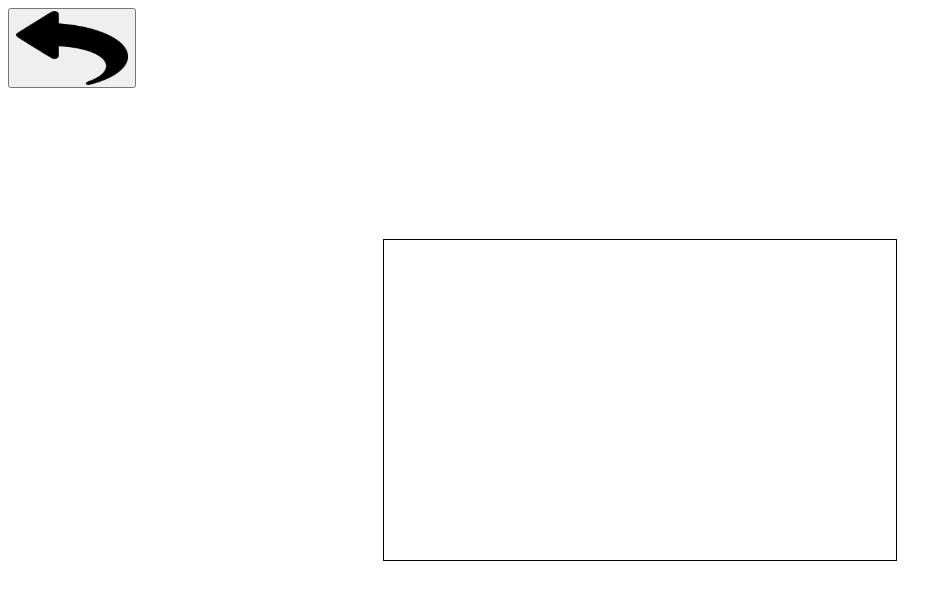
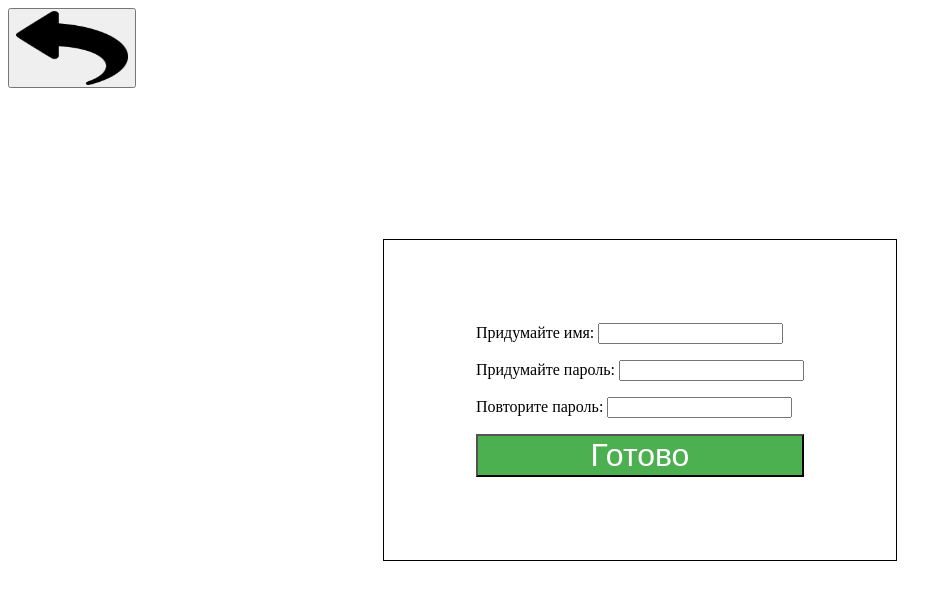
Before and after one commit to SSKmath/int, a PHP site: page /registration/index.html in a window 1280 px wide. Shown: the top 600 px of the page, without its empty margins (0-952 px from the left). Run offline with PHP 8.4, Linux system fonts and the light colour scheme.

Commit message:
проверка

```diff
--- a/index.html
+++ b/index.html
@@ -9,7 +9,7 @@
 <body>
     <div class="first">
         <button class="button1" onclick="document.location='entrance/index.html'">Войти</button>
-        <button class="button2" onclick="document.location='registration/index.html'">Разегистрироваться</button>
+        <button class="button2" onclick="document.location='registration/index.html'">Зарегистрироваться</button>
     </div>
 </body>
 
--- a/registration/index.html
+++ b/registration/index.html
@@ -11,7 +11,18 @@
         <img src="img.jpg" alt="img">
     </button>
     <div class="entrance">
-
+        <form action="/registration/registration.php" method="post">
+            <label for="username">Придумайте имя:</label>
+            <input type="text" class="username" name="username" maxlength="20">
+            <br>
+            <label for="password">Придумайте пароль:</label>
+            <input type="password" class="password" name="password" maxlength="20">
+            <br>
+            <label for="repitpassword">Повторите пароль:</label>
+            <input type="password" class="repitpassword" name="repitpassword" maxlength="20">
+            <br>
+            <button type="submit" class="submit">Готово</button>
+        </form>
     </div>
 </body>
 
--- /dev/null
+++ b/registration/registration.php
@@ -0,0 +1,5 @@
+<?php
+
+echo $_POST['username'];
+
+?>
--- a/registration/style.css
+++ b/registration/style.css
@@ -24,3 +24,21 @@
     height: 100%;
     display: block;
 }
+
+.username {
+    margin-bottom: 2vh;
+}
+
+.repitpassword {
+    margin-top: 2vh;
+}
+
+.submit {
+    background-color: #4CAF50;
+    color: white;
+    font-size: 2.5vw;
+    cursor: pointer;
+    margin-top: 2vh;
+    width: 100%;
+    text-align: center;
+}
```
